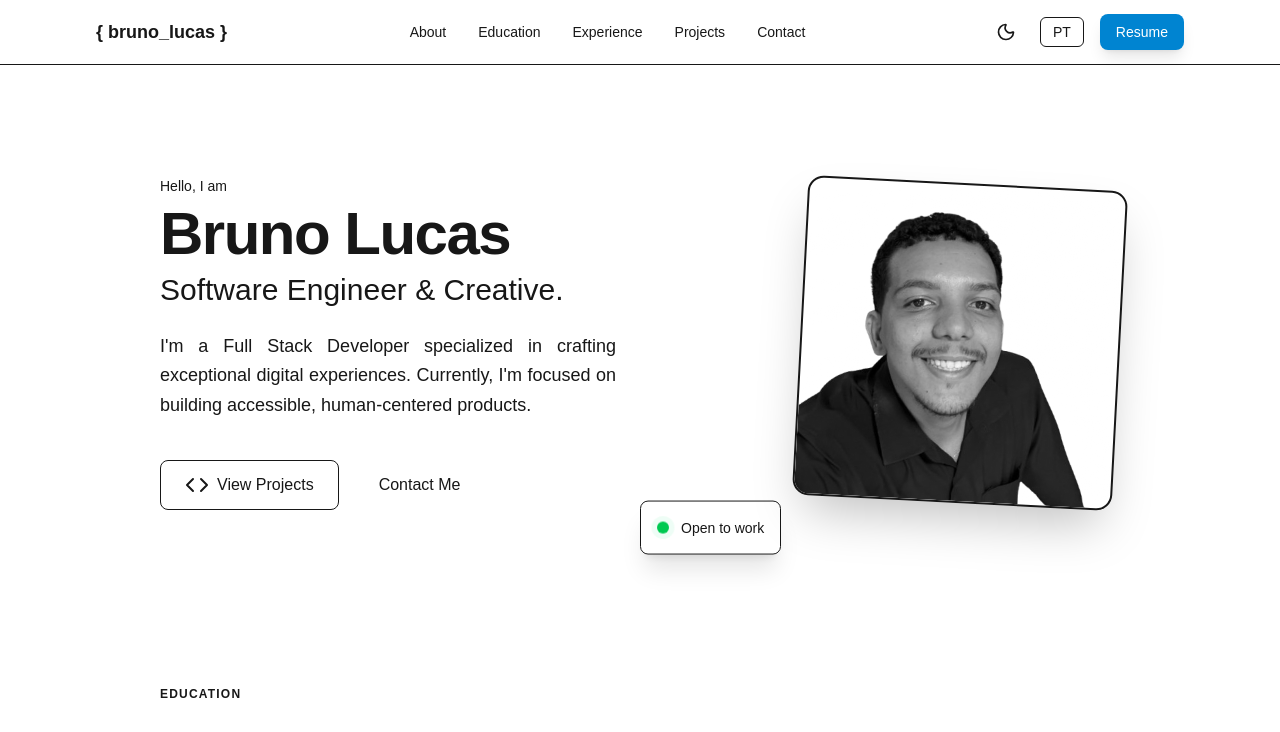
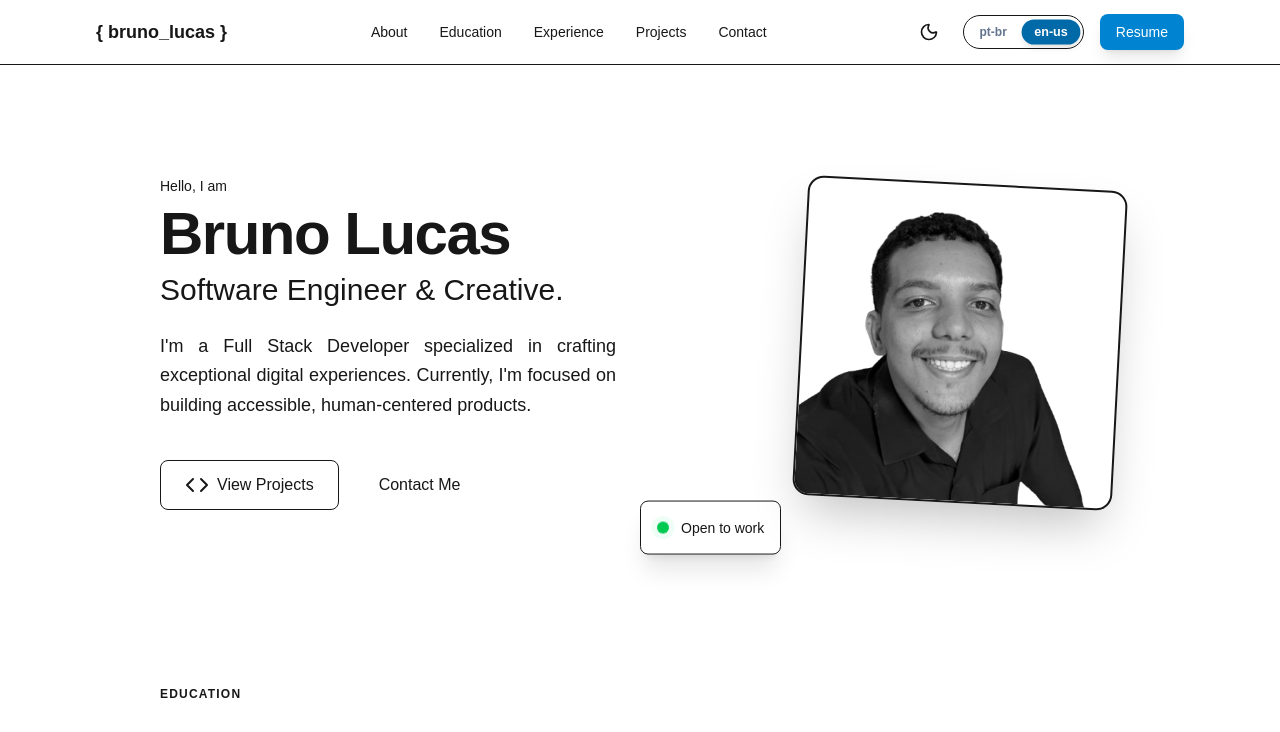
Before and after one commit to somentebruno/dev-portfolio, a Next.js app: page /en in a window 1280 px wide. Shown: the top 732 px of the page. Built offline with nearby package versions, Linux system fonts and the light colour scheme.

Commit message:
style: update language switcher to segmented button design with improved contrast

```diff
--- a/src/components/LanguageSwitcher.tsx
+++ b/src/components/LanguageSwitcher.tsx
@@ -9,24 +9,37 @@ export function LanguageSwitcher() {
     const router = useRouter();
     const [isPending, startTransition] = useTransition();
 
-    const toggleLanguage = () => {
-        const nextLocale = locale === "en" ? "pt" : "en";
+    const switchLanguage = (nextLocale: string) => {
+        if (locale === nextLocale) return;
         startTransition(() => {
-            // Typically you would use logic to preserve the path,
-            // but simple replacement works for this straightforward stucture
-            // or using a library like `next-intl/navigation` Link/usePathname
             window.location.href = `/${nextLocale}`;
         });
     };
 
     return (
-        <button
-            onClick={toggleLanguage}
-            disabled={isPending}
-            className="px-3 py-1 rounded-md text-sm font-medium border border-border-light dark:border-border-dark hover:bg-surface-light dark:hover:bg-surface-dark transition-colors cursor-pointer"
-            aria-label="Switch language"
-        >
-            {locale === "en" ? "PT" : "EN"}
-        </button>
+        <div className="flex items-center gap-1 bg-surface-light dark:bg-surface-dark rounded-full border border-border-light dark:border-border-dark p-1">
+            <button
+                onClick={() => switchLanguage("pt")}
+                disabled={isPending}
+                className={`px-3 py-1 rounded-full text-xs font-bold transition-all duration-300 ${locale === "pt"
+                        ? "bg-sky-700 text-white dark:bg-sky-400 dark:text-slate-900 shadow-md transform scale-105"
+                        : "text-slate-500 dark:text-slate-400 hover:text-sky-700 dark:hover:text-sky-400 cursor-pointer hover:bg-sky-100/50 dark:hover:bg-slate-800/50"
+                    }`}
+                aria-label="Switch to Portuguese"
+            >
+                pt-br
+            </button>
+            <button
+                onClick={() => switchLanguage("en")}
+                disabled={isPending}
+                className={`px-3 py-1 rounded-full text-xs font-bold transition-all duration-300 ${locale === "en"
+                        ? "bg-sky-700 text-white dark:bg-sky-400 dark:text-slate-900 shadow-md transform scale-105"
+                        : "text-slate-500 dark:text-slate-400 hover:text-sky-700 dark:hover:text-sky-400 cursor-pointer hover:bg-sky-100/50 dark:hover:bg-slate-800/50"
+                    }`}
+                aria-label="Switch to English"
+            >
+                en-us
+            </button>
+        </div>
     );
 }
```
